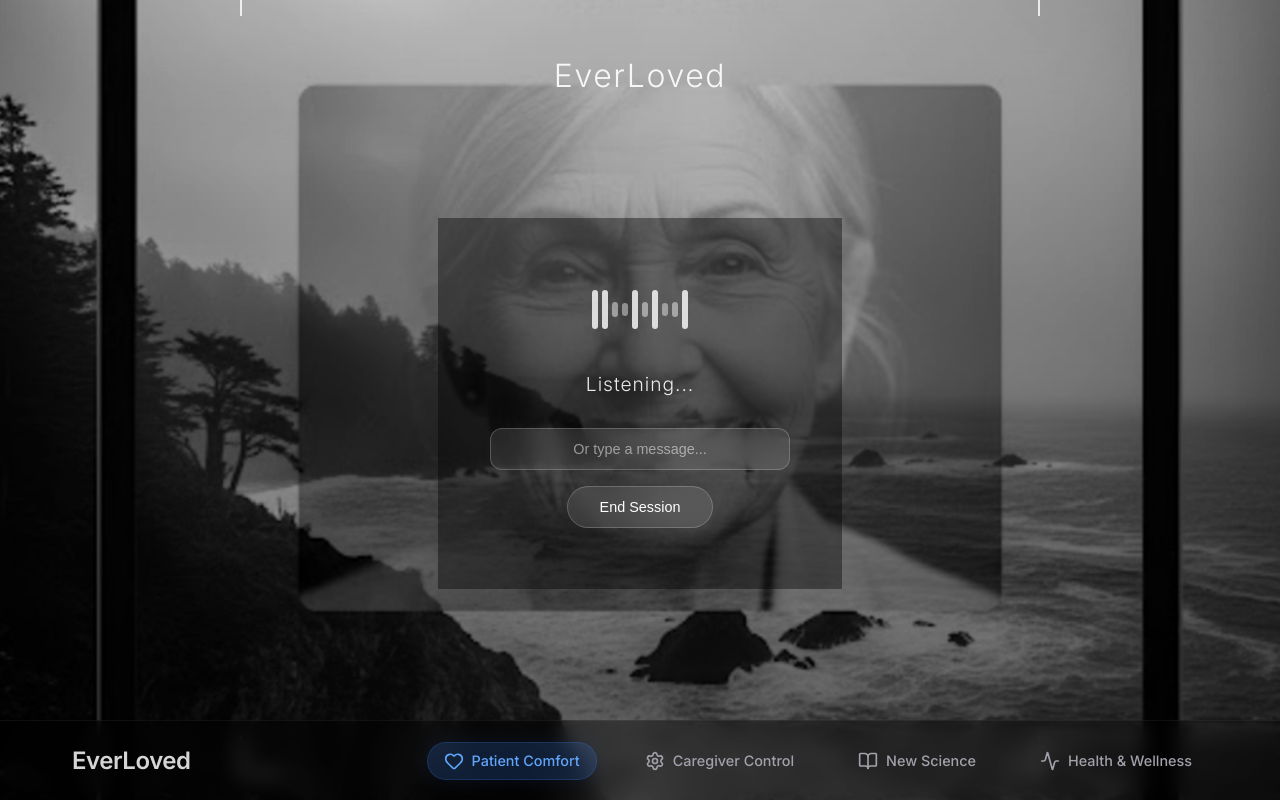
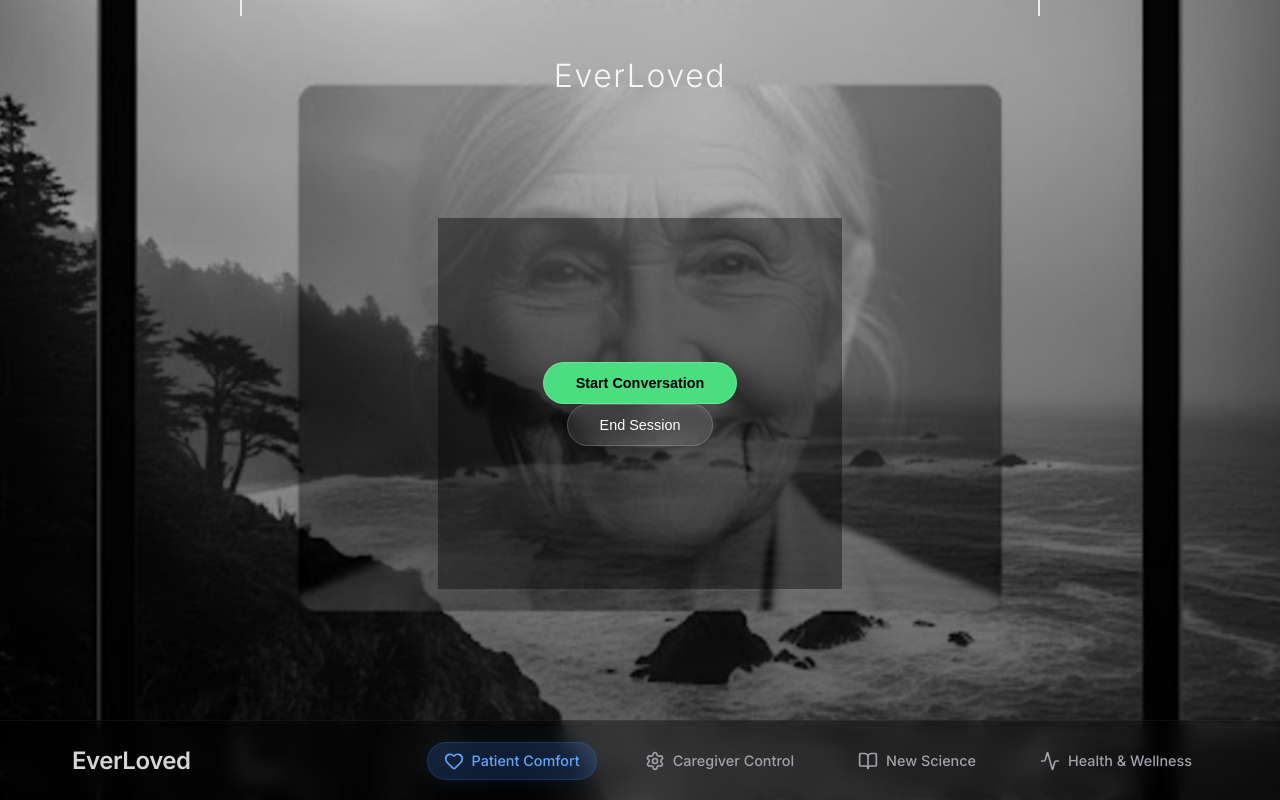
Before and after one commit to rgkhabbaz-sys/everloved-v3, a Next.js app: page / in a window 1280 px wide. Both pictures are taken after a click on the element 640 px from the left and 552 px from the top of the page. Built offline with nearby package versions, Linux system fonts and the light colour scheme.

Commit message:
Add manual start button to prevent permission blocking

```diff
--- a/src/components/Patient/VoiceSession.tsx
+++ b/src/components/Patient/VoiceSession.tsx
@@ -57,10 +57,9 @@ declare global {
 
 const VoiceSession: React.FC<VoiceSessionProps> = ({ onEndSession, onSpeakingStateChange }) => {
     const [barHeights, setBarHeights] = useState<number[]>([]);
-    const [status, setStatus] = useState<'listening' | 'processing' | 'speaking'>('listening');
+    const [status, setStatus] = useState<'idle' | 'listening' | 'processing' | 'speaking'>('idle');
     const [transcript, setTranscript] = useState('');
     const recognitionRef = useRef<SpeechRecognition | null>(null);
-
     const [error, setError] = useState<string | null>(null);
 
     // Waveform animation
@@ -77,12 +76,7 @@ const VoiceSession: React.FC<VoiceSessionProps> = ({ onEndSession, onSpeakingSta
             // Permission granted! Stop the stream immediately, we just needed the permission.
             stream.getTracks().forEach(track => track.stop());
             setError(null);
-            // Now try starting recognition again
-            if (recognitionRef.current) {
-                try {
-                    recognitionRef.current.start();
-                } catch (e) { /* ignore */ }
-            }
+            startSession();
         } catch (err: any) {
             console.error('Microphone permission denied:', err);
             if (err.name === 'NotAllowedError' || err.name === 'PermissionDeniedError') {
@@ -91,6 +85,11 @@ const VoiceSession: React.FC<VoiceSessionProps> = ({ onEndSession, onSpeakingSta
                 setError(`${err.name}: ${err.message}`);
             }
         }
+    };
+
+    const startSession = () => {
+        setStatus('listening');
+        setError(null);
     };
 
     // Speech Recognition Setup
@@ -127,7 +126,7 @@ const VoiceSession: React.FC<VoiceSessionProps> = ({ onEndSession, onSpeakingSta
                 console.error('Speech recognition error', event.error);
                 if (event.error === 'not-allowed') {
                     setError('Access Blocked. Click the Lock icon 🔒 in the URL bar and switch Microphone to "Allow".');
-                    setStatus('listening');
+                    setStatus('idle');
                 } else if (event.error === 'no-speech') {
                     console.log('No speech detected, restarting...');
                 } else {
@@ -141,13 +140,6 @@ const VoiceSession: React.FC<VoiceSessionProps> = ({ onEndSession, onSpeakingSta
             };
 
             recognitionRef.current = recognition;
-
-            // Initial start
-            try {
-                recognition.start();
-            } catch (e) {
-                console.error(e);
-            }
         } else {
             setError("Browser doesn't support speech recognition.");
         }
@@ -218,6 +210,16 @@ const VoiceSession: React.FC<VoiceSessionProps> = ({ onEndSession, onSpeakingSta
 
     return (
         <div className={styles.voiceSessionContainer}>
+            {status === 'idle' && !error ? (
+                <button
+                    onClick={startSession}
+                    className={styles.endButton}
+                    style={{ background: '#4ade80', color: 'black', fontWeight: 'bold' }}
+                >
+                    Start Conversation
+                </button>
+            ) : (
+                <>
                     <div className={styles.waveformContainer}>
                         {barHeights.map((height, i) => (
                             <div
@@ -272,6 +274,8 @@ const VoiceSession: React.FC<VoiceSessionProps> = ({ onEndSession, onSpeakingSta
                             }}
                         />
                     </div>
+                </>
+            )}
 
             <button className={styles.endButton} onClick={onEndSession}>
                 End Session
```
Lines whose indentation alone changed are shown as unchanged.
